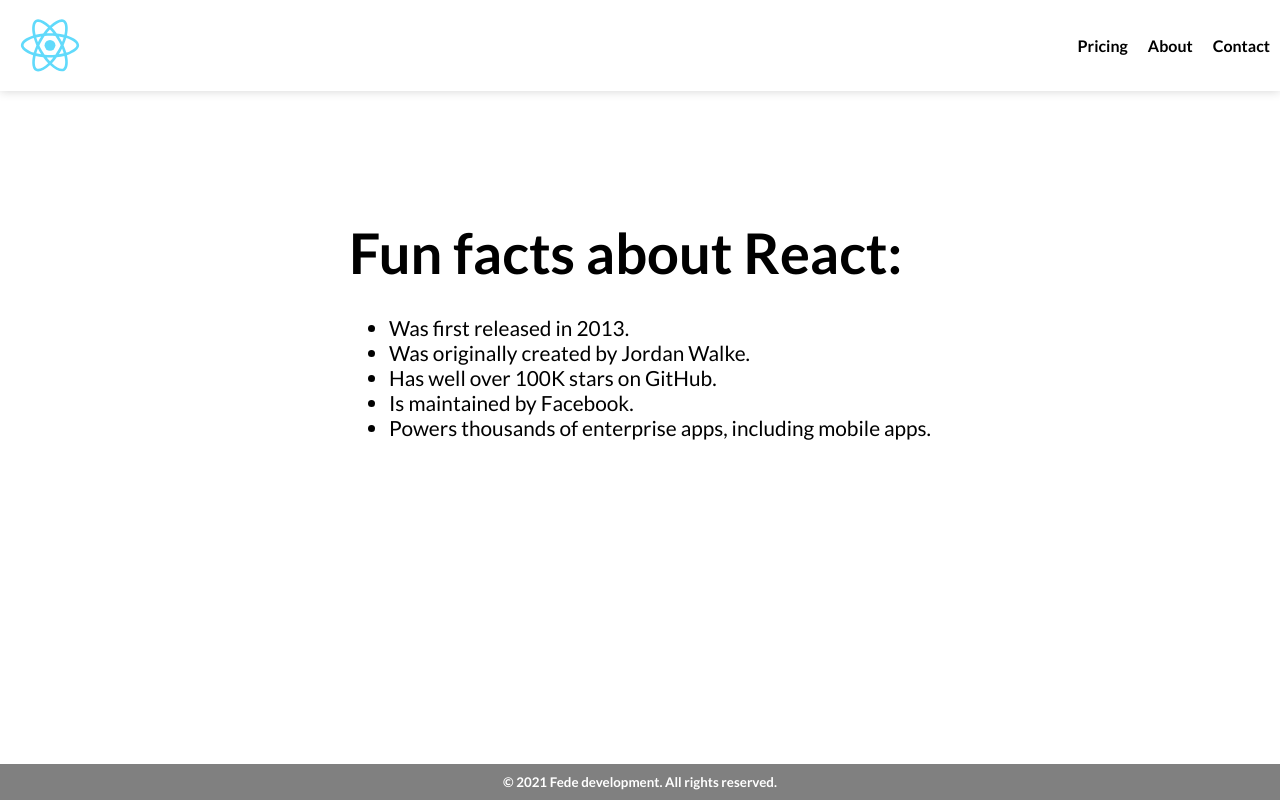
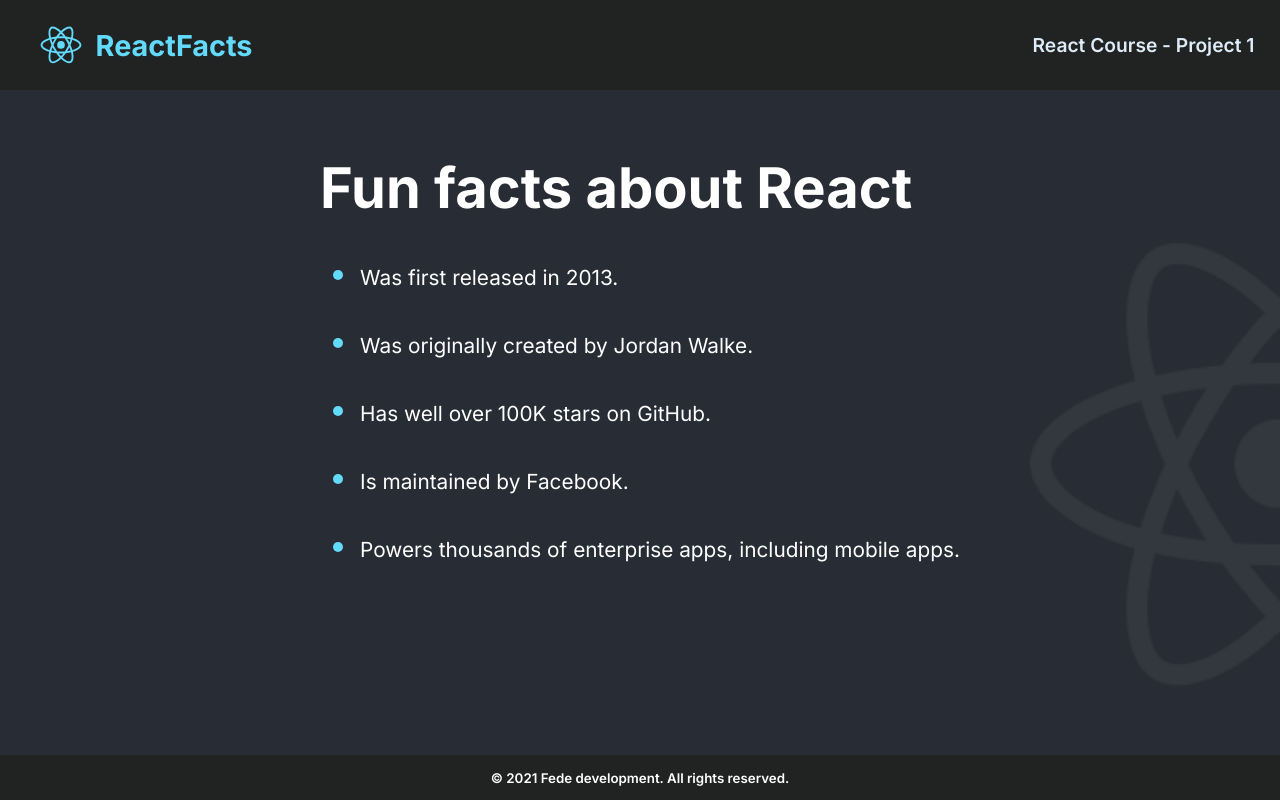
Before and after one commit to FedeLopez17/scrimba-react-project-1, a React app: page / in a window 1280 px wide. Built offline with nearby package versions, Linux system fonts and the light colour scheme.

Commit message:
Mainly improve styling

```diff
--- a/public/index.html
+++ b/public/index.html
@@ -27,7 +27,7 @@
     <link rel="preconnect" href="https://fonts.googleapis.com" />
     <link rel="preconnect" href="https://fonts.gstatic.com" crossorigin />
     <link
-      href="https://fonts.googleapis.com/css2?family=Lato:wght@400;700&display=swap"
+      href="https://fonts.googleapis.com/css2?family=Inter:wght@400;600;700&display=swap"
       rel="stylesheet"
     />
     <title>React App</title>
--- a/src/components/Header.js
+++ b/src/components/Header.js
@@ -4,12 +4,11 @@
   return (
     <header>
       <nav>
-        <img src={logo} alt="React logo" width="300px"></img>
-        <ul className="nav-items">
-          <li>Pricing</li>
-          <li>About</li>
-          <li>Contact</li>
-        </ul>
+        <section className="logo-wrapper">
+          <img src={logo} alt="React logo"></img>
+          <h3>ReactFacts</h3>
+        </section>
+        <h4>React Course - Project 1</h4>
       </nav>
     </header>
   );
--- a/src/components/MainContent.js
+++ b/src/components/MainContent.js
@@ -1,7 +1,8 @@
 export default function MainContent() {
   return (
     <main>
-      <h1>Fun facts about React:</h1>
+      <section className="text-wrapper">
+        <h1>Fun facts about React</h1>
         <ul>
           <li>Was first released in 2013.</li>
           <li>Was originally created by Jordan Walke.</li>
@@ -9,6 +10,7 @@
           <li>Is maintained by Facebook.</li>
           <li>Powers thousands of enterprise apps, including mobile apps.</li>
         </ul>
+      </section>
     </main>
   );
 }
--- a/src/style.css
+++ b/src/style.css
@@ -1,6 +1,15 @@
+:root {
+  --color-100: #ffffff;
+  --color-200: #deebf8;
+  --color-300: #61dafb;
+  --color-400: #282d35;
+  --color-500: #212222;
+}
+
 * {
   margin: 0;
-  font-family: "Lato", sans-serif;
+  font-family: "Inter", sans-serif;
+  box-sizing: border-box;
 }
 
 .page {
@@ -11,53 +20,76 @@
 
 /* Navigation bar */
 nav {
+  height: 90px;
+  padding: 2%;
   display: flex;
   justify-content: space-between;
   align-items: center;
-  padding: 10px 0;
-  box-shadow: 0px 0px 10px 0px lightgrey;
+  background-color: var(--color-500);
 }
 
-nav img {
-  width: 100px;
+nav > .logo-wrapper {
+  display: flex;
+  align-items: center;
 }
 
-.nav-items {
-  display: flex;
+.logo-wrapper > img {
+  width: 70px;
 }
 
-.nav-items > * {
-  list-style: none;
-  padding: 0 10px;
-  font-weight: 600;
-  cursor: pointer;
+.logo-wrapper > h3 {
+  font-size: 1.8rem;
+  font-weight: 700;
+  color: var(--color-300);
 }
 
-.nav-items > :hover {
-  text-decoration: underline;
+nav > h4 {
+  font-size: 1.2rem;
+  font-weight: 600;
+  color: var(--color-200);
 }
 
 /* Main content */
 main {
   flex: 1;
-  align-self: center;
-  padding: 10% 2% 0;
+  background-color: var(--color-400);
+  color: var(--color-100);
+  display: flex;
+  justify-content: center;
+  background-image: url("./react-icon-large.png");
+  background-repeat: no-repeat;
+  background-position: right 75%;
+  background-size: 250px;
+}
+
+main > .text-wrapper {
+  padding: 5% 2%;
 }
 
 main h1 {
   font-size: 3.5rem;
+  font-weight: 700;
   padding-bottom: 5%;
 }
 
-main li {
+main ul {
   font-size: 1.3rem;
+}
+
+main li::marker {
+  color: var(--color-300);
+  font-size: 2rem;
+}
+
+main li:not(:nth-last-child(1)) {
+  padding-bottom: 2rem;
 }
 
 /* Footer */
 footer {
-  background-color: grey;
-  color: white;
-  padding: 10px 0;
+  background-color: var(--color-500);
+  color: var(--color-100);
+  height: 45px;
   display: flex;
   justify-content: center;
   align-items: center;
@@ -65,6 +97,14 @@
 }
 
 @media (orientation: portrait), (max-width: 600px) {
+  .logo-wrapper > h3 {
+    font-size: 1.2rem;
+  }
+
+  nav > h4 {
+    font-size: 0.8rem;
+  }
+
   main h1 {
     font-size: 2rem;
   }
```
Also changed, not shown: src/react-icon-large.png (added). Lines whose indentation alone changed are shown as unchanged.
